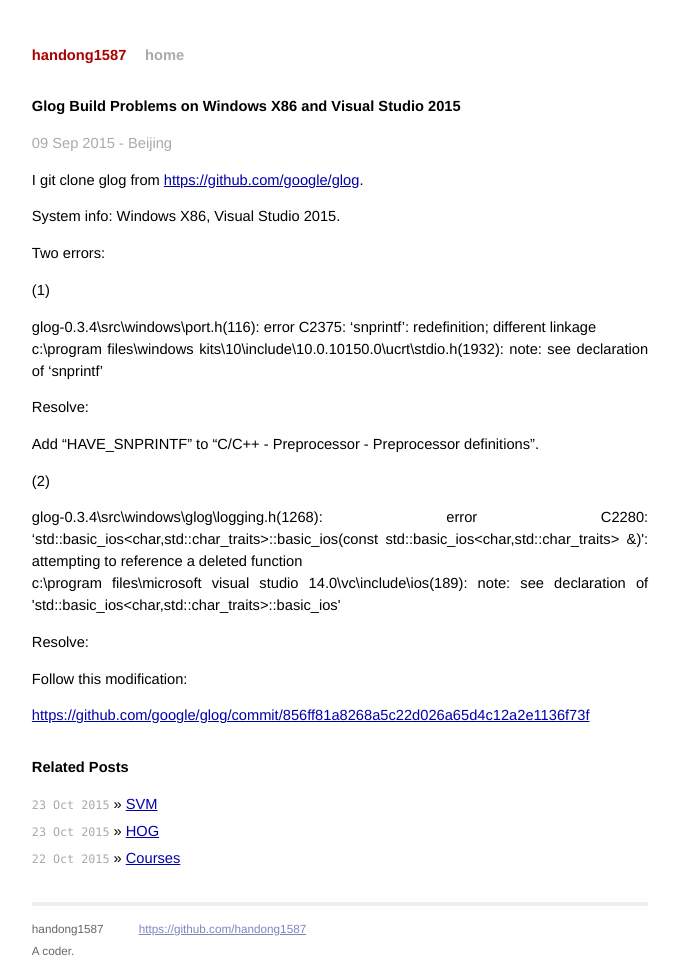
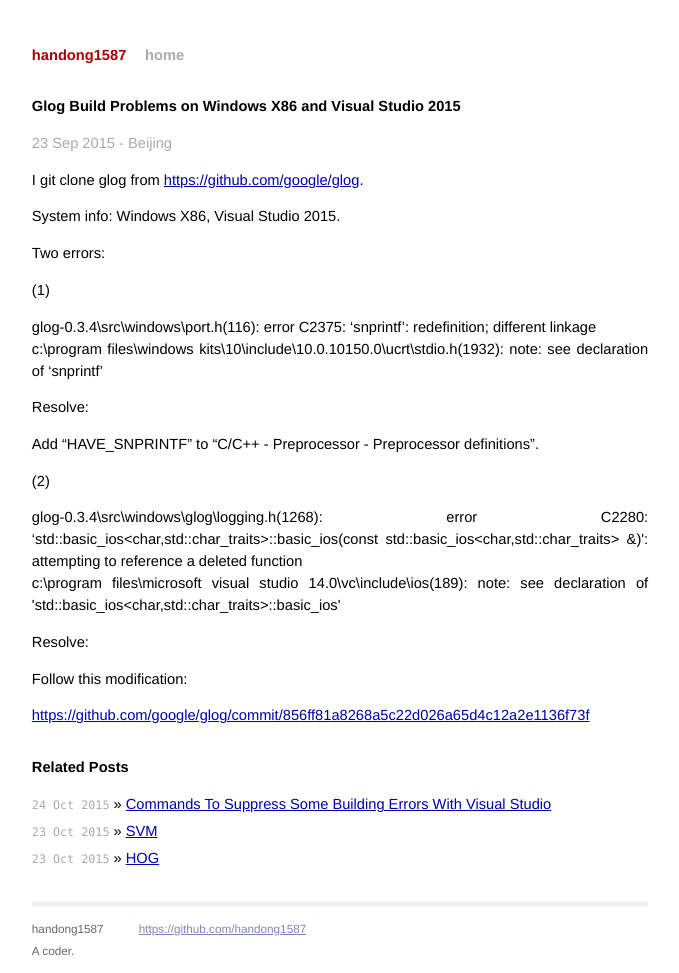
Before and after one commit to handong1587/handong1587.github.io, a Jekyll site: the page built from _posts/programming_study/2015-10-23-glog-build-problems-winx86.md, in a window 1280 px wide. Shown: the whole page, without its empty margins (300-979 px from the left). Built offline with Jekyll 4.4.1, drawn with Linux system fonts in a browser that asks for light colours; Markdown is read by kramdown in place of the engine named in the settings; comment, search, counter and statistics services are not loaded; some of the changed lines change nothing that is shown.

Commit message:
update md

```diff
--- a/_posts/programming_study/2015-10-23-glog-build-problems-winx86.md
+++ b/_posts/programming_study/2015-10-23-glog-build-problems-winx86.md
@@ -7,7 +7,7 @@
 {{ page.title }}
 ================
 
-<p class="meta">09 Sep 2015 - Beijing</p>
+<p class="meta">23 Sep 2015 - Beijing</p>
 
 I git clone glog from [https://github.com/google/glog](https://github.com/google/glog).
 
--- /dev/null
+++ b/_posts/programming_study/2015-10-24-cmds-to-suppress-some-vs-building-Errors.md
@@ -0,0 +1,24 @@
+---
+layout: post
+categories: programming_study
+title: Commands To Suppress Some Building Errors With Visual Studio
+---
+
+{{ page.title }}
+================
+
+<p class="meta">24 Sep 2015 - Beijing</p>
+
+Here are some commands you would probably frequently use when you're building Linux codes with VS2013~VS2015. Go to "C/C++ - Project - Properties - Additional Options", add following commands(each command separated by one blank):
+
+(1) **/D _CRT_SECURE_NO_WARNINGS**:  to suppress warnings:
+
+error C4996: 'strcpy': This function or variable may be unsafe. Consider using strcpy_s instead. To disable deprecation, use _CRT_SECURE_NO_WARNINGS. See online help for details.
+
+(2) **/D _SCL_SECURE_NO_WARNINGS**:
+
+c:\program files\microsoft visual studio 14.0\vc\include\xutility(2230): error C4996: 'std::_Copy_impl': Function call with parameters that may be unsafe - this call relies on the caller to check that the passed values are correct. To disable this warning, use -D_SCL_SECURE_NO_WARNINGS. See documentation on how to use Visual C++ 'Checked Iterators'
+
+(3) **/D _CRT_NONSTDC_NO_DEPRECATE**: to suppress warnings:
+
+error C4996: 'close': The POSIX name for this item is deprecated. Instead, use the ISO C and C++ conformant name: _close. See online help for details.
```
